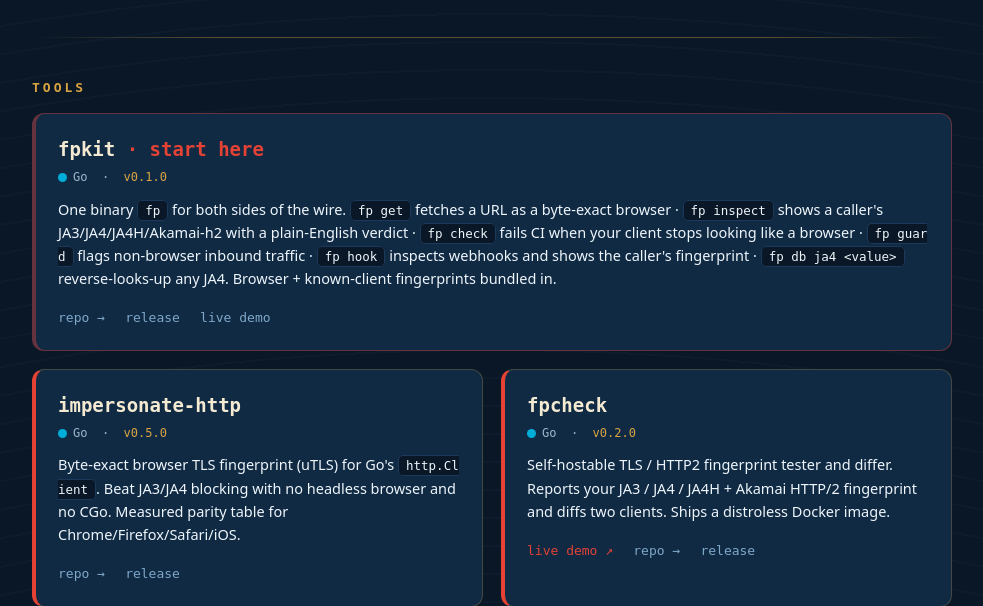
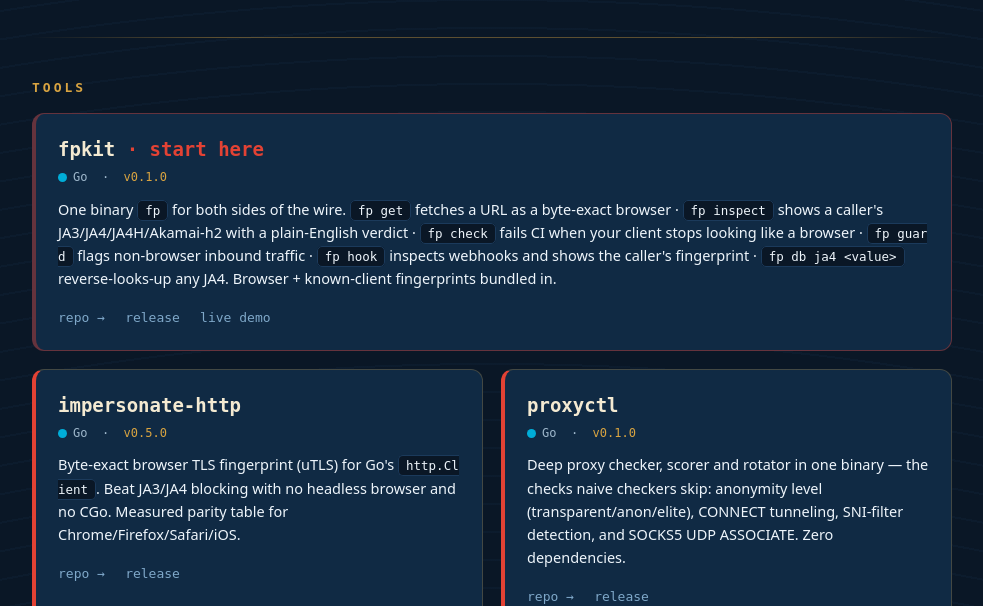
Before and after one commit to North-web-dev/North-web-dev.github.io, a plain HTML site: page index.html in a window 1280 px wide. Shown: the part 346-952 px from the top of the page, without its empty margins (148-1131 px from the left). Drawn offline with Linux system fonts and the light colour scheme.

Commit message:
landing: add proxyctl tool card

```diff
--- a/index.html
+++ b/index.html
@@ -80,6 +80,15 @@
         <div class="links">
           <a href="https://github.com/North-web-dev/impersonate-http">repo →</a>
           <a href="https://github.com/North-web-dev/impersonate-http/releases/tag/v0.5.0">release</a>
+        </div>
+      </div>
+      <div class="card">
+        <h3>proxyctl</h3>
+        <div class="meta"><span class="dot" style="background:#00ADD8"></span>Go &nbsp;·&nbsp; <span class="badge">v0.1.0</span></div>
+        <p>Deep proxy checker, scorer and rotator in one binary — the checks naive checkers skip: anonymity level (transparent/anon/elite), CONNECT tunneling, SNI-filter detection, and SOCKS5 UDP ASSOCIATE. Zero dependencies.</p>
+        <div class="links">
+          <a href="https://github.com/North-web-dev/proxyctl">repo →</a>
+          <a href="https://github.com/North-web-dev/proxyctl/releases/tag/v0.1.0">release</a>
         </div>
       </div>
       <div class="card">
```
